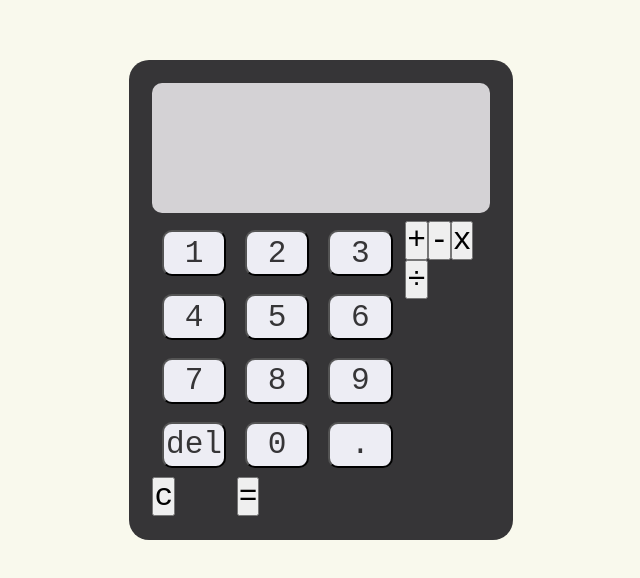
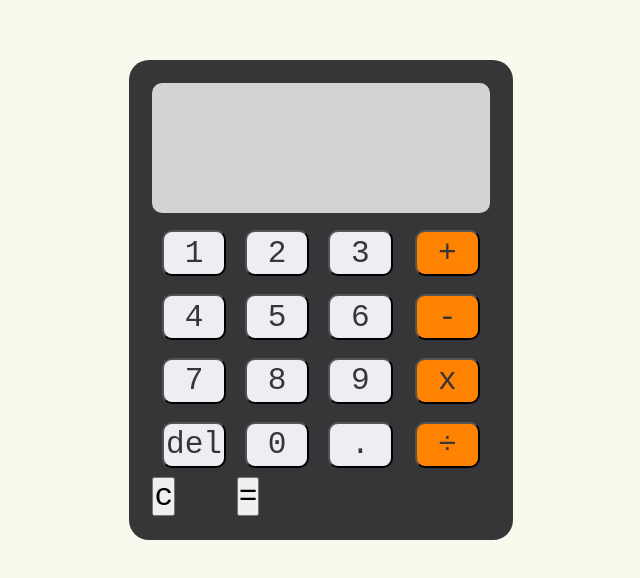
Before and after one commit to rory-maguire/ts-react-calculator, a React (Create React App) app: page / in a window 1280 px wide. Shown: the part 140-718 px from the top of the page, without its empty margins (319-959 px from the left). Built offline with nearby package versions, Linux system fonts and the light colour scheme.

Commit message:
operator btns styling

```diff
--- a/src/Styles/OperatorBtn.module.css
+++ b/src/Styles/OperatorBtn.module.css
@@ -0,0 +1,6 @@
+.btn {
+	background-color: var(--operator-btn);
+	color: var(--btn-font-color);
+	margin: 0.3em;
+	border-radius: 10px;
+}
--- a/src/Styles/OperatorBtns.module.css
+++ b/src/Styles/OperatorBtns.module.css
@@ -1,3 +1,4 @@
 .operators {
 	grid-area: operators;
+	display: grid;
 }
```
